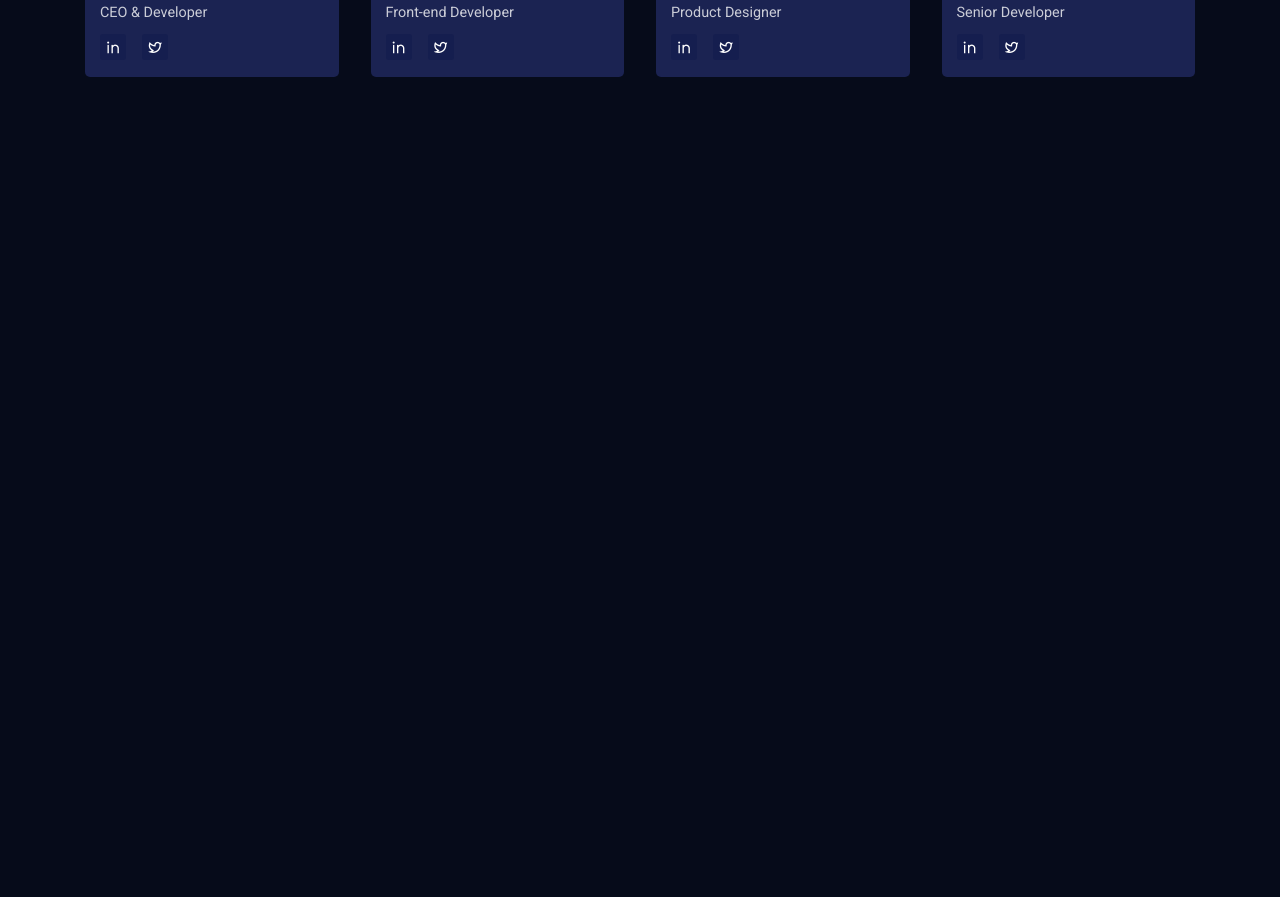
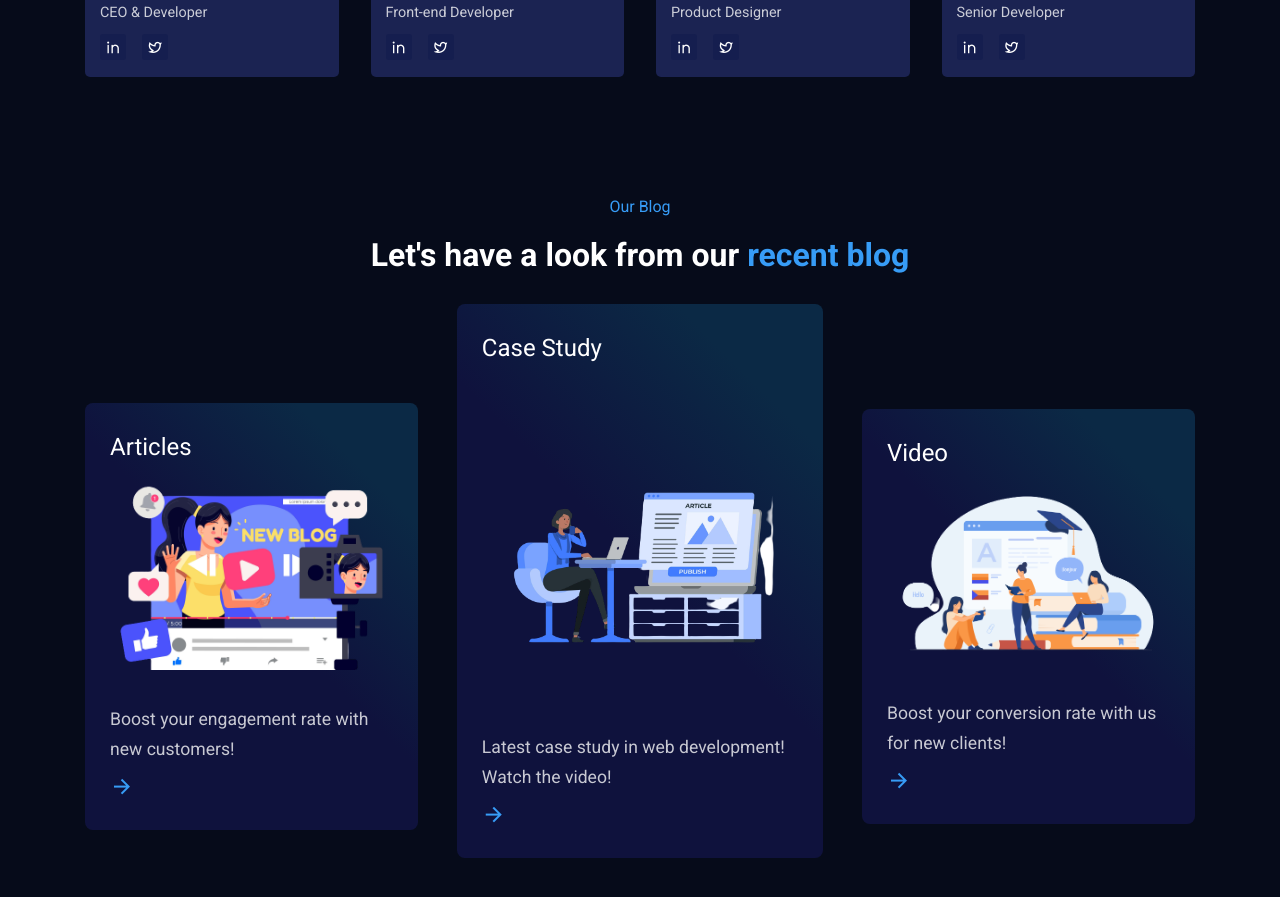
Before and after one commit to NKC27/mindset_digital_agency, a React (Create React App) app: page / in a window 1280 px wide. Shown: the part 2720-3617 px from the top of the page. Before the commit the page ends 2857 px from the top, so only its background shows below. Built offline with nearby package versions, Linux system fonts and the light colour scheme.

Commit message:
App.jsx updated with Blog section

```diff
--- a/src/App.js
+++ b/src/App.js
@@ -6,6 +6,7 @@ import Counter from './components/UI/Counter';
 import Services from './components/UI/Services';
 import About from './components/UI/About';
 import Team from './components/UI/Team';
+import Blog from './components/UI/Blog';
 
 function App() {
   return (
@@ -16,6 +17,7 @@ function App() {
       <Services />
       <About />
       <Team />
+      <Blog />
     </>
   );
 }
```
